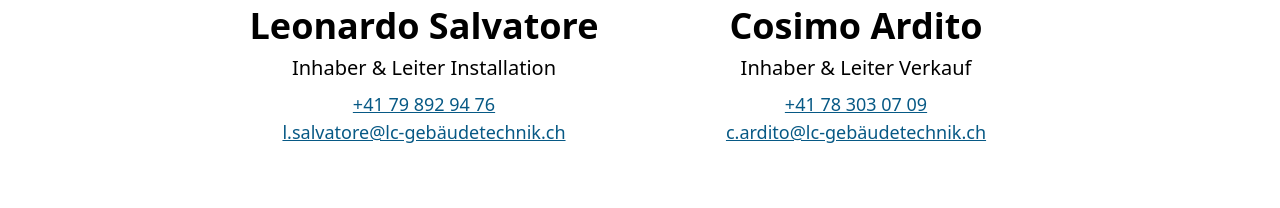
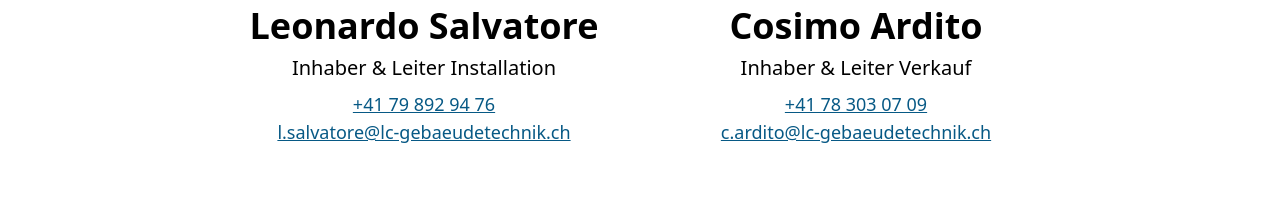
Before and after one commit to MrF3lix/lc-gebaeudetechnik, a Next.js app: page / in a window 1280 px wide. Shown: the part 3204-3412 px from the top of the page. Built offline with nearby package versions, Linux system fonts and the light colour scheme.

Commit message:
Fix emails

```diff
--- a/app/datenschutz/page.tsx
+++ b/app/datenschutz/page.tsx
@@ -33,7 +33,7 @@
         <strong>Datenschutzverantwortliche Person:</strong>
         <p>Cosimo Ardito</p>
         <a className="text-sky-700 dark:text-sky-300 underline" href="tel:+41 78 303 07 09">+41 78 303 07 09</a>
-        <Link href="mailto:c.ardito@lc-gebäudetechnik.ch" className="text-sky-700 dark:text-sky-300 underline">c.ardito@lc-gebäudetechnik.ch</Link>
+        <Link href="mailto:c.ardito@lc-gebaeudetechnik.ch" className="text-sky-700 dark:text-sky-300 underline">c.ardito@lc-gebaeudetechnik.ch</Link>
       </div>
       <br />
       <h3 className="text-xl font-bold">3. Allgemeine Grundsätze</h3>
@@ -103,14 +103,14 @@
       <p>Sind Sie von der Bearbeitung personenbezogener Daten betroffen, haben Sie das Recht, Ihre Rechte gerichtlich durchzusetzen oder bei der zuständigen Aufsichtsbehörde eine Meldung einzureichen. Die zuständige Aufsichtsbehörde in der Schweiz ist der Eidgenössische Datenschutz- und Öffentlichkeitsbeauftragte: <Link href="https://www.edoeb.admin.ch" className="text-sky-700 dark:text-sky-300 underline">https://www.edoeb.admin.ch</Link></p>
       <br />
       <h4 className="text-lg font-bold">3.8 Änderungen an der Datenschutzerklärung</h4>
-      <p>Wir können diese Datenschutzerklärung jederzeit ändern. Die Änderungen werden auf lc-gebäudetechnik.ch veröffentlicht, Sie werden nicht gesondert darüber informiert.</p>
+      <p>Wir können diese Datenschutzerklärung jederzeit ändern. Die Änderungen werden auf lc-gebaeudetechnik.ch veröffentlicht, Sie werden nicht gesondert darüber informiert.</p>
       <br />
       <h3 className="text-xl font-bold">4. Einzelne Datenverarbeitungsvorgänge</h3>
       <br />
       <h4 className="text-lg font-bold">4.1 Bereitstellen der Webseite und Erstellung von Logfiles</h4>
       <br />
       <h5 className="text-md font-bold">Welche Informationen erhalten wir und wie nutzen wir sie?</h5>
-      <p>Indem Sie lc-gebäudetechnik.ch besuchen, werden auf unseren Servern oder auf Servern von Dienstleistungen und Produkten, die wir beziehen und / oder installiert haben, bestimmte Daten automatisch zu Zwecken der Systemadministration, für statistische oder für Sicherungszwecke oder für Trackingzwecke gespeichert. Es handelt sich dabei um:</p>
+      <p>Indem Sie lc-gebaeudetechnik.ch besuchen, werden auf unseren Servern oder auf Servern von Dienstleistungen und Produkten, die wir beziehen und / oder installiert haben, bestimmte Daten automatisch zu Zwecken der Systemadministration, für statistische oder für Sicherungszwecke oder für Trackingzwecke gespeichert. Es handelt sich dabei um:</p>
       <ul>
         <li>den Namen Ihres Internetserviceproviders;</li>
         <li>Ihre IP-Adresse (unter Umständen);</li>
--- a/app/page.tsx
+++ b/app/page.tsx
@@ -189,7 +189,7 @@
             name="Leonardo Salvatore"
             position="Inhaber & Leiter Installation"
             phone="+41 79 892 94 76"
-            email="l.salvatore@lc-gebäudetechnik.ch"
+            email="l.salvatore@lc-gebaeudetechnik.ch"
             description="Vertrauen Sie uns, um Ihre Heizsysteme wieder zum Leben zu erwecken. Wir stellen Wärme und Funktionalität wieder her und sorgen dafür, dass Ihr Raum gemütlich bleibt."
           />
           <Person
@@ -197,7 +197,7 @@
             name="Cosimo Ardito"
             position="Inhaber & Leiter Verkauf"
             phone="+41 78 303 07 09"
-            email="c.ardito@lc-gebäudetechnik.ch"
+            email="c.ardito@lc-gebaeudetechnik.ch"
             description="Regelmässige Wartung ist der Schlüssel zur optimalen Leistung. Unsere gründlichen Inspektionen sorgen dafür, dass Ihre Systeme das ganze Jahr über reibungslos laufen."
           />
         </div>
```
